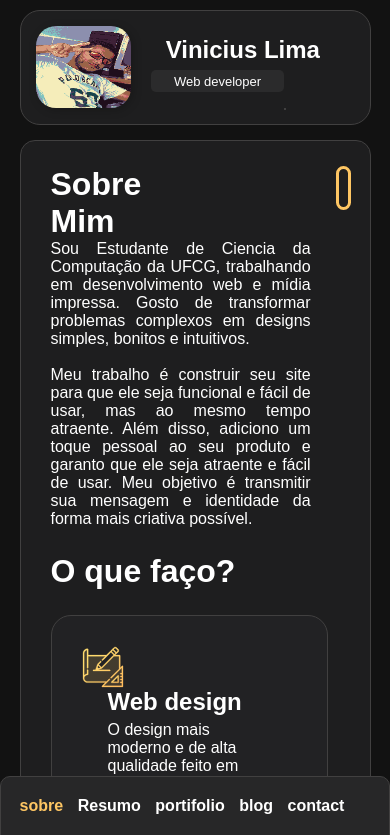
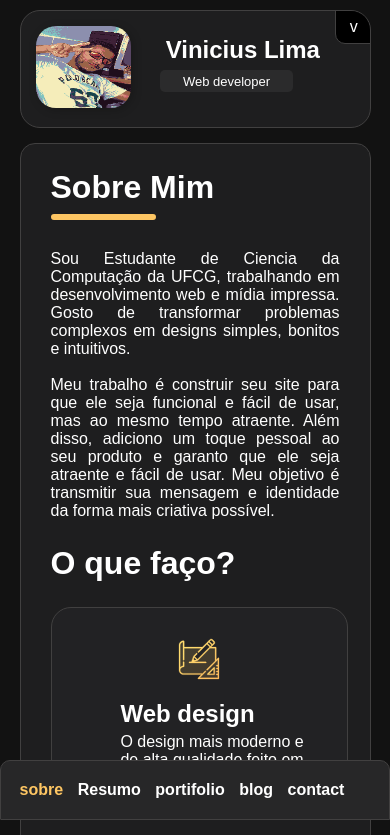
Before and after one commit to Viniboy17/Portifolio, a plain HTML site: page index.html in a window 390 px wide. Shown: the top 835 px of the page. Drawn offline with Linux system fonts and the light colour scheme.

Commit message:
updade media query

```diff
--- a/index.html
+++ b/index.html
@@ -9,6 +9,7 @@
 <body>
     <div id="tudo">
         <header>
+            <div id="botaocll">v</div>
             <picture>
                 <img src="imagens/eu2.png" alt="My" class="minhafoto">
             </picture>
@@ -18,7 +19,7 @@
                 <p>Web developer</p>
             </div>
 
-            <hr>
+            <hr id="hrdoheader">
 
             <div id="contato">
                 <div class="Email">
--- a/script.js
+++ b/script.js
@@ -4,6 +4,8 @@ var portifolio = document.getElementById('portifolio')
 var resumo = document.getElementById('resumo')
 var blog = document.getElementById('blog')
 var contact = document.getElementById('contact')
+var contato = document.getElementById('contato')
+var hrdoheader = document.getElementById('hrdoheader')
 
 document.getElementById('botaosobre').addEventListener('click',function name(params) {
     sobremim.style.cssText='display:block; transition: 0.5s ease-in-out;'
@@ -97,3 +99,17 @@ document.getElementById('boataoall').addEventListener('click',function name(para
         developer[i].style.display = 'block';
     }
 })
+
+
+
+//Botao no modo cll
+
+document.getElementById('botaocll').addEventListener('click',function name(params) {
+    if(contato.style.display=='none'){
+        contato.style.display='block'
+        hrdoheader.style.display='block'
+    }else{
+        contato.style.display='none'
+        hrdoheader.style.display='none'
+    }
+})
--- a/style.css
+++ b/style.css
@@ -31,6 +31,10 @@ header{
     overflow: hidden;
     position: sticky;
     top: 10px;
+}
+
+#botaocll{
+    display: none;
 }
 header>picture{
     display: block;
@@ -112,6 +116,8 @@ main{
 }
 
 /*Parte da navegação*/
+
+#contact{display: none;}
 #navegacao{
     width: 104%;
     display: flex;
@@ -316,7 +322,7 @@ main{
 /*------------------------------------------blog--------------------------------*/
 #blog{display: none;}
 /*------------------------------------------contact--------------------------------*/
-#contact{display: none;}
+
 
 @media screen and (min-width:320px) and (max-width:667px){
     #tudo{
@@ -326,7 +332,7 @@ main{
 
     header{
         width: 90%;
-        height: 115px;
+        height: 100%;
         padding: 15px;
         position: relative;
         border-radius: 20px;
@@ -351,8 +357,13 @@ main{
         border-radius: 5px;
         padding: 4px;
         height: 22px;
-        margin: -38px 0px 20px 115px;
+        margin: -38px 0px 20px 124px;
         width: 42%;
+    }
+    #hrdoheader{
+        margin: 20px auto;
+        width: 75%;
+        display: none;
     }
 
     #contato{
@@ -371,14 +382,56 @@ main{
     .oqfaco{
         width: 100%;
     }
+
+    .suboqfaco{
+        margin-top: 20px;
+    }
     .navgeral{
         position: fixed;
-        top: 92%;
+        top: 90%;
         left: 0%;
         width: 100%;
         border-radius: 10px 10px 0px 1px;
     }
+
+    #navegacao>h1{
+        width: 70%;
+    }
+
+    #navegacao>hr{
+        width: 35%;
+        margin-top: 8px;
+    }
+
     .botaonavgeral{
         margin-right: 14px;
     }
+
+    .textosobremim{
+        width: 100%;
+    }
+
+    .oqfaco{
+        justify-content: center;
+        margin: 0px 0px 20px 0px;
+    }
+
+    .botaonavport{
+        font-size: x-small;
+    }
+
+    #botaocll{
+        display: block;
+        cursor: pointer;
+        border-radius: 0px 0px 0px 10px;
+        text-align: center;
+        padding: 7px;
+        width: 11%;
+        background-color: black;
+        position: absolute;
+        left: 90%;
+        top: -1px;
+        border: 1px solid rgb(65, 64, 64);
+    }
+
 }
```
